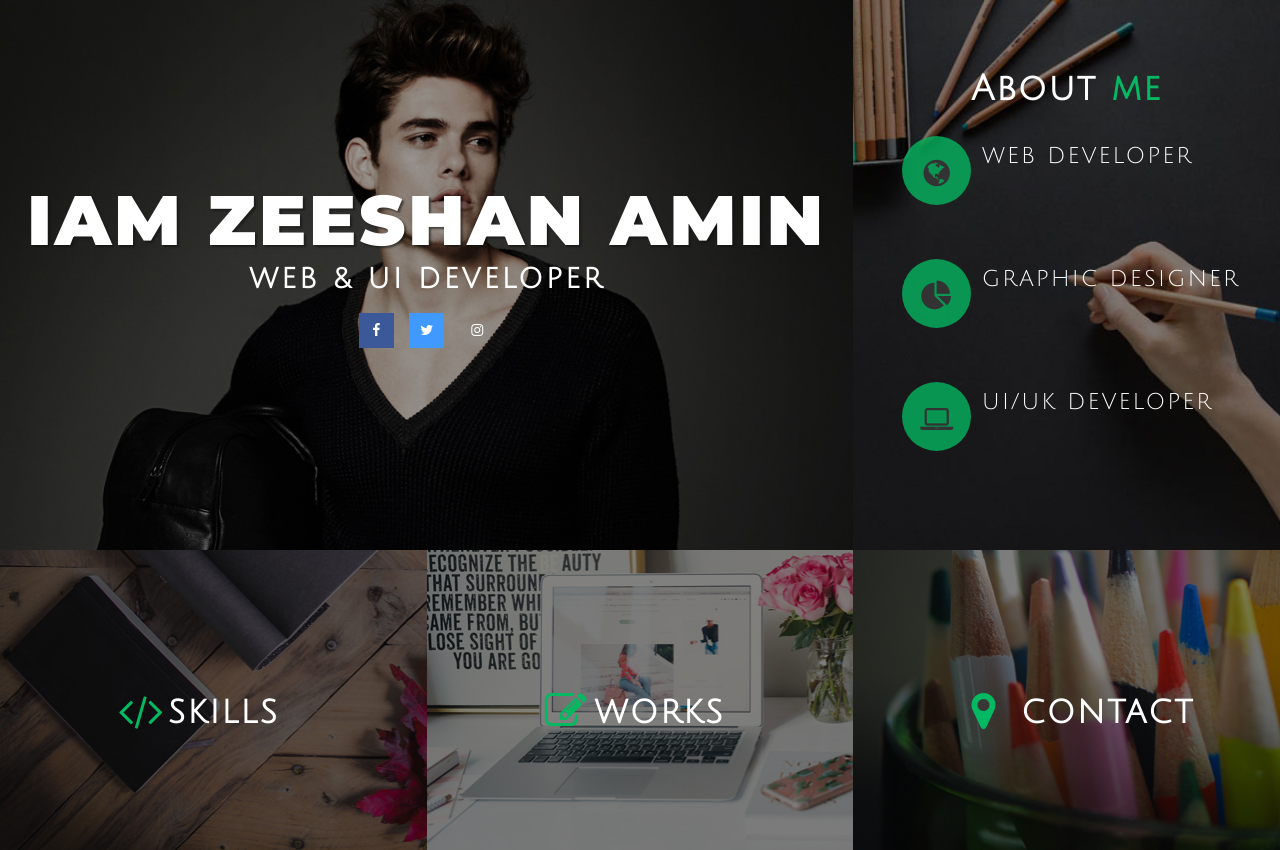
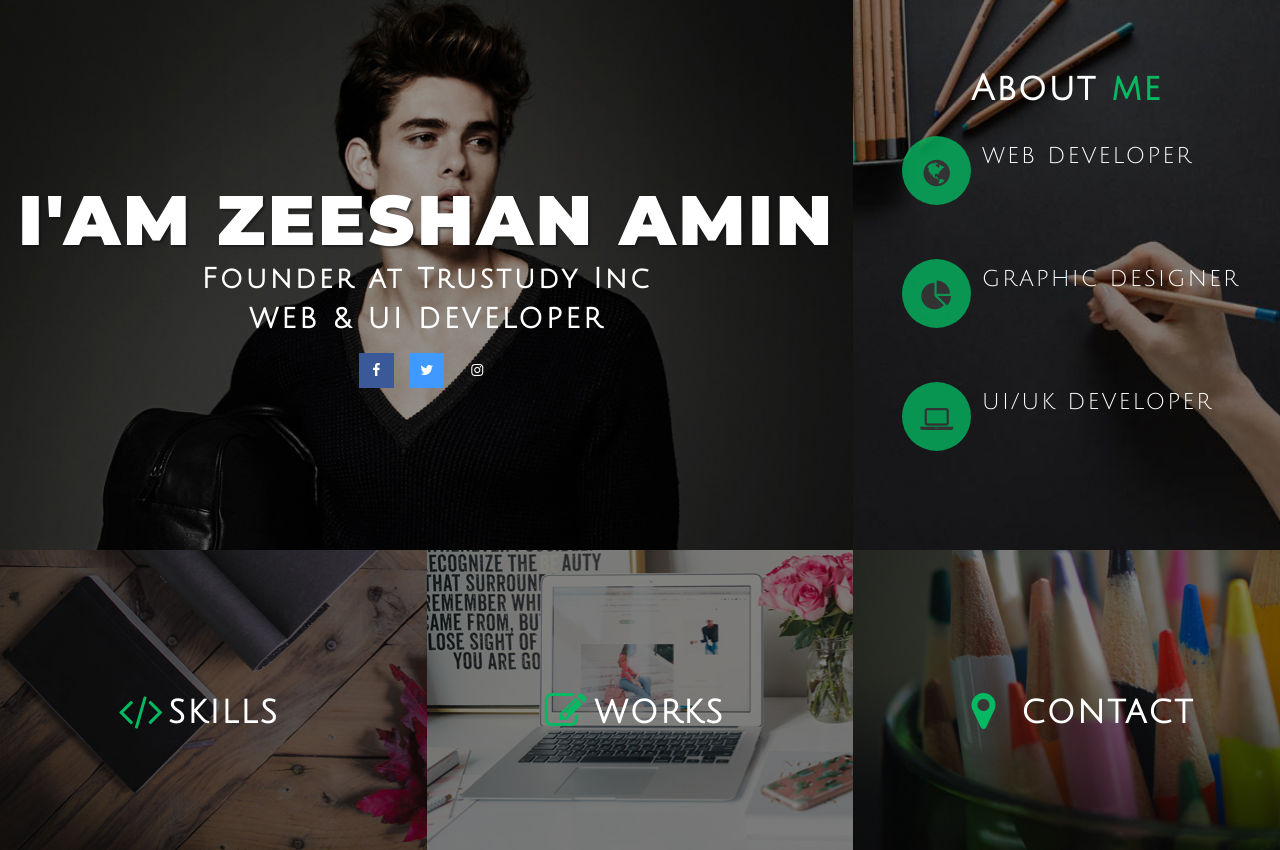
Before and after one commit to zeeshancodes/trustudy, a plain HTML site: page founder/index.html in a window 1280 px wide. Drawn offline with Linux system fonts and the light colour scheme.

Commit message:
Update index.html

```diff
--- a/founder/index.html
+++ b/founder/index.html
@@ -36,7 +36,8 @@ License URL: http://creativecommons.org/licenses/by/3.0/
 			<div class="w3-banner-grid1">
 				<div class="col-md-8 w3-banner-left">
 				<div class="w3-banner-left_txt">
-					<h3>IAM ZEESHAN AMIN</h3>
+					<h3>I'AM ZEESHAN AMIN</h3>
+					<p>Founder at Trustudy Inc</p>
 					<p>WEB & UI DEVELOPER</p>
 		         </div>
 				 <div class="social-wthree-icons bnragile-icons">
```
